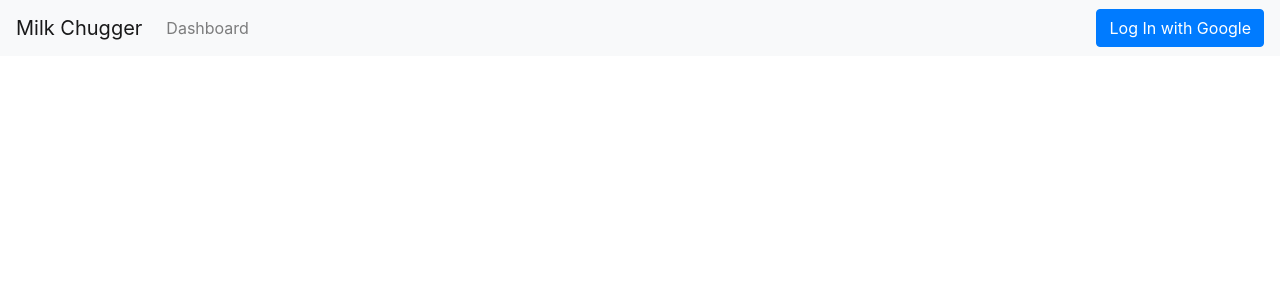
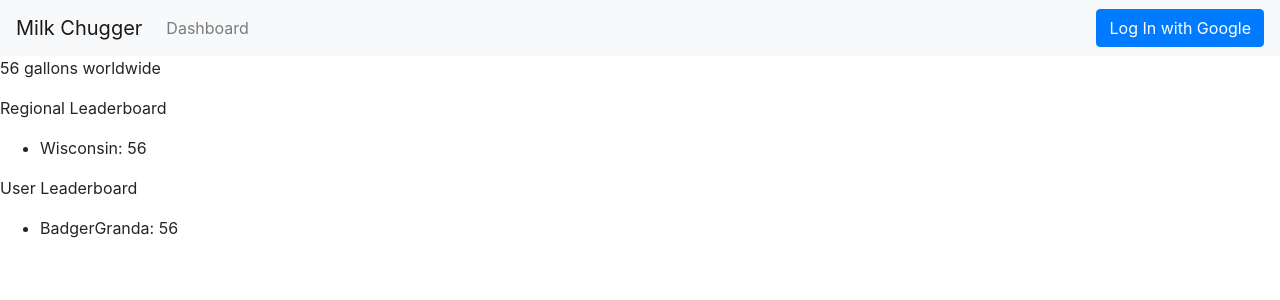
Before and after one commit to jungaretti/milk-chugger, a React (Create React App) app: page / in a window 1280 px wide. Shown: the top 300 px of the page. Built offline with nearby package versions, Linux system fonts and the light colour scheme; no server answers.

Commit message:
Update dashboard path

```diff
--- a/src/App.js
+++ b/src/App.js
@@ -43,23 +43,25 @@ function App() {
   const [user, loading, error] = useAuthState(firebase.auth());
 
   return (
+    <div>
+      <NavBar logInWithGoogle={logInWithGoogle} signOut={signOut} user={user} />
       <Router>
-      <NavBar logInWithGoogle={logInWithGoogle} signOut={signOut} user={user} />
         <Switch>
+          <Route exact path="/">
+            <GlobalTotals gallons={56} regions={regions} users={users} />
+          </Route>
           <Route path="/profile">
             <Profile
               uid={"rM1MFZbeujbk5yhbWSVJpXo2LJG2"}
               database={firebase.database()}
             />
           </Route>
-        <Route path="/dashboard">
-          <GlobalTotals gallons={56} regions={regions} users={users} />
-        </Route>
           <Route path="/log">
             <Log gallons={4} />
           </Route>
         </Switch>
       </Router>
+    </div>
   );
 }
 
--- a/src/components/NavBar.js
+++ b/src/components/NavBar.js
@@ -3,11 +3,11 @@ import { Navbar, Nav, Button } from "react-bootstrap";
 export default function NavBar({ logInWithGoogle, signOut, user }) {
   return (
     <Navbar bg="light" expand="lg">
-      <Navbar.Brand href="dashboard">Milk Chugger</Navbar.Brand>
+      <Navbar.Brand href="/">Milk Chugger</Navbar.Brand>
       <Navbar.Toggle aria-controls="basic-navbar-nav" />
       <Navbar.Collapse id="basic-navbar-nav">
         <Nav className="mr-auto">
-          <Nav.Link href="dashboard">Dashboard</Nav.Link>
+          <Nav.Link href="/">Dashboard</Nav.Link>
         </Nav>
         {user ? (
           <Nav>
```
Lines whose indentation alone changed are shown as unchanged.
